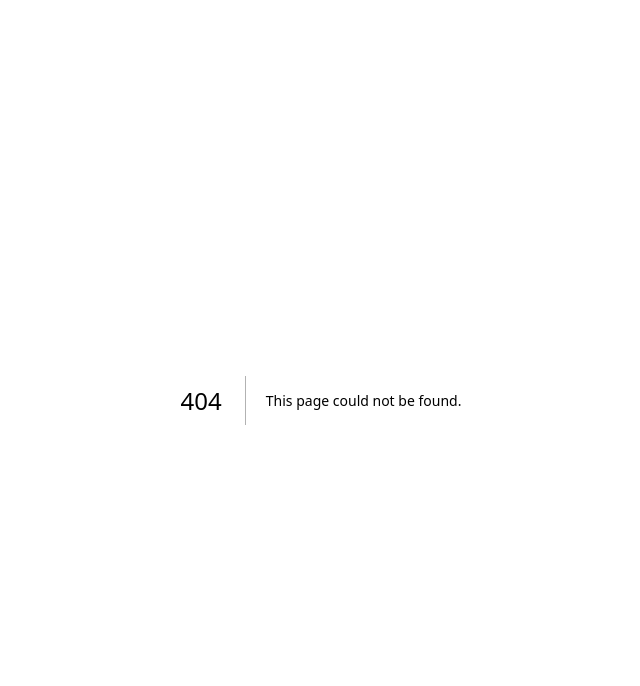
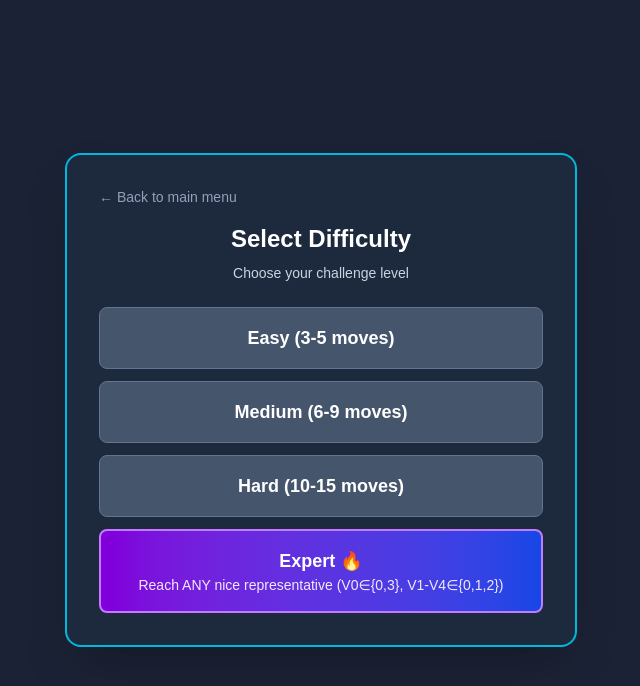
Before and after one commit to mikeion/pentagon-game, a Next.js app in the folder pentagon-webapp/: page /puzzle in a window 1280 px wide. Before the commit this address had no page. Shown: the top 686 px of the page, without its empty margins (319-959 px from the left). Built offline with nearby package versions, Linux system fonts and the light colour scheme.

Commit message:
Add MainMenu component and puzzle/sandbox pages
- Add MainMenu component for navigation
- Add /puzzle route for puzzle mode
- Add /sandbox route for sandbox mode
- Add DifficultySelector component for difficulty selection

```diff
--- /dev/null
+++ b/pentagon-webapp/src/app/puzzle/page.tsx
@@ -0,0 +1,21 @@
+'use client';
+
+import { useState } from 'react';
+import PentagonGame from '@/components/PentagonGame';
+import DifficultySelector from '@/components/DifficultySelector';
+
+type Difficulty = 'easy' | 'medium' | 'hard' | 'expert';
+
+export default function PuzzlePage() {
+  const [selectedDifficulty, setSelectedDifficulty] = useState<Difficulty | null>(null);
+
+  if (!selectedDifficulty) {
+    return <DifficultySelector onSelectDifficulty={setSelectedDifficulty} />;
+  }
+
+  return (
+    <div className="h-screen w-screen overflow-hidden">
+      <PentagonGame initialMode="puzzle" initialDifficulty={selectedDifficulty} key={`puzzle-${selectedDifficulty}`} />
+    </div>
+  );
+}
--- /dev/null
+++ b/pentagon-webapp/src/app/sandbox/page.tsx
@@ -0,0 +1,11 @@
+'use client';
+
+import PentagonGame from '@/components/PentagonGame';
+
+export default function SandboxPage() {
+  return (
+    <div className="h-screen w-screen overflow-hidden">
+      <PentagonGame initialMode="free-play" key="sandbox" />
+    </div>
+  );
+}
--- /dev/null
+++ b/pentagon-webapp/src/components/DifficultySelector.tsx
@@ -0,0 +1,57 @@
+'use client';
+
+import { useRouter } from 'next/navigation';
+
+type Difficulty = 'easy' | 'medium' | 'hard' | 'expert';
+
+interface DifficultySelectorProps {
+  onSelectDifficulty: (difficulty: Difficulty) => void;
+}
+
+export default function DifficultySelector({ onSelectDifficulty }: DifficultySelectorProps) {
+  const router = useRouter();
+
+  return (
+    <div className="absolute inset-0 z-50 flex items-center justify-center bg-slate-900/95 backdrop-blur-sm">
+      <div className="bg-slate-800 p-8 rounded-2xl shadow-2xl border-2 border-cyan-500 max-w-lg w-full">
+        <button
+          onClick={() => router.push('/')}
+          className="text-slate-400 hover:text-white mb-4 text-sm flex items-center gap-1"
+        >
+          ← Back to main menu
+        </button>
+
+        <h2 className="text-2xl font-bold text-white mb-2 text-center">Select Difficulty</h2>
+        <p className="text-slate-300 text-center text-sm mb-6">Choose your challenge level</p>
+
+        <div className="space-y-3">
+          <button
+            onClick={() => onSelectDifficulty('easy')}
+            className="w-full px-6 py-4 bg-slate-600 hover:bg-slate-500 text-white rounded-lg font-semibold text-lg transition-all border border-slate-500"
+          >
+            Easy (3-5 moves)
+          </button>
+          <button
+            onClick={() => onSelectDifficulty('medium')}
+            className="w-full px-6 py-4 bg-slate-600 hover:bg-slate-500 text-white rounded-lg font-semibold text-lg transition-all border border-slate-500"
+          >
+            Medium (6-9 moves)
+          </button>
+          <button
+            onClick={() => onSelectDifficulty('hard')}
+            className="w-full px-6 py-4 bg-slate-600 hover:bg-slate-500 text-white rounded-lg font-semibold text-lg transition-all border border-slate-500"
+          >
+            Hard (10-15 moves)
+          </button>
+          <button
+            onClick={() => onSelectDifficulty('expert')}
+            className="w-full px-6 py-4 bg-gradient-to-r from-purple-700 to-blue-700 hover:from-purple-600 hover:to-blue-600 text-white rounded-lg font-semibold text-lg transition-all border-2 border-purple-400"
+          >
+            <div>Expert 🔥</div>
+            <div className="text-sm font-normal text-purple-100">Reach ANY nice representative (V0∈{'{0,3}'}, V1-V4∈{'{0,1,2}'})</div>
+          </button>
+        </div>
+      </div>
+    </div>
+  );
+}
--- /dev/null
+++ b/pentagon-webapp/src/components/MainMenu.tsx
@@ -0,0 +1,109 @@
+'use client';
+
+import { useRouter } from 'next/navigation';
+import { useState } from 'react';
+
+export default function MainMenu() {
+  const router = useRouter();
+  const [showQuickReference, setShowQuickReference] = useState(false);
+
+  return (
+    <div className="relative w-screen h-screen overflow-hidden bg-slate-900 flex items-center justify-center">
+      <div className="bg-slate-800 p-8 rounded-2xl shadow-2xl border-2 border-indigo-500 max-w-lg w-full max-h-[90vh] overflow-y-auto">
+        <h2 className="text-3xl font-bold text-white mb-1 text-center">R₁₀ Matroid Chip Firing</h2>
+        <p className="text-slate-400 text-center mb-2 text-xs">
+          Based on the paper:
+        </p>
+        <p className="text-indigo-300 text-center mb-4 text-sm font-semibold">
+          McDonough & Ion (2025) - Chip-Firing and the Sandpile Group of the R₁₀ Matroid
+        </p>
+
+        {/* Introductory Context */}
+        <div className="bg-slate-700/50 p-4 rounded-lg mb-5 border border-slate-600">
+          <p className="text-slate-200 text-sm leading-relaxed mb-3">
+            <span className="font-semibold text-cyan-300">What this app does:</span> Visualizes chip-firing on the R₁₀ matroid using <span className="font-semibold text-indigo-300">Gaussian integers</span> (complex numbers a+bi where a,b are integers) on a pentagon.
+          </p>
+          <p className="text-slate-200 text-sm leading-relaxed mb-2">
+            <span className="font-semibold text-cyan-300">Paper's contribution:</span> Shows all <span className="font-semibold text-white">162 equivalence classes</span> of S(R₁₀) have explicit "nice representatives" (Theorem 3.8) and gives Algorithm 3.10 to find them.
+          </p>
+          <p className="text-slate-200 text-sm leading-relaxed">
+            Apply <span className="font-semibold text-white">4 firing moves</span> (A, B, and their negatives)
+            as described in <span className="text-indigo-300 font-medium">Section 3</span> to explore
+            the <span className="font-semibold text-white">162 equivalence classes</span> of this mathematical system.
+          </p>
+        </div>
+
+        {/* Quick Reference - Collapsible */}
+        <div className="mb-5">
+          <button
+            onClick={() => setShowQuickReference(!showQuickReference)}
+            className="w-full px-4 py-2 bg-slate-700/70 hover:bg-slate-600/70 text-slate-200 rounded-lg text-sm font-medium transition-all border border-slate-600 flex items-center justify-between"
+          >
+            <span>Quick Reference: Firing Moves</span>
+            <span className="text-lg">{showQuickReference ? '−' : '+'}</span>
+          </button>
+          {showQuickReference && (
+            <div className="mt-2 bg-slate-700/30 p-4 rounded-lg border border-slate-600 text-xs space-y-2">
+              <div className="grid grid-cols-2 gap-3">
+                <div>
+                  <div className="font-semibold text-indigo-300 mb-1">Move A (left-click)</div>
+                  <div className="text-slate-300">Vertex: +1+i</div>
+                  <div className="text-slate-300">Neighbors: −i</div>
+                </div>
+                <div>
+                  <div className="font-semibold text-purple-300 mb-1">Move B (left-click)</div>
+                  <div className="text-slate-300">Vertex: −1+i</div>
+                  <div className="text-slate-300">Neighbors: +1</div>
+                </div>
+                <div>
+                  <div className="font-semibold text-indigo-300 mb-1">Move −A (right-click)</div>
+                  <div className="text-slate-300">Vertex: −1−i</div>
+                  <div className="text-slate-300">Neighbors: +i</div>
+                </div>
+                <div>
+                  <div className="font-semibold text-purple-300 mb-1">Move −B (right-click)</div>
+                  <div className="text-slate-300">Vertex: +1−i</div>
+                  <div className="text-slate-300">Neighbors: −1</div>
+                </div>
+              </div>
+              <p className="text-slate-400 text-center pt-2 border-t border-slate-600">
+                Each move adds chips to a vertex and its two adjacent neighbors (pentagon edges only)
+              </p>
+            </div>
+          )}
+        </div>
+
+        <p className="text-white mb-4 text-center font-semibold text-lg">Select Mode</p>
+        <div className="space-y-3">
+          <button
+            onClick={() => router.push('/puzzle')}
+            className="w-full px-6 py-5 bg-cyan-700 hover:bg-cyan-600 text-white rounded-lg font-semibold transition-all border border-cyan-600"
+          >
+            <div className="text-lg mb-1">Puzzle Mode</div>
+            <div className="text-sm text-cyan-100">Solve puzzles with 4 difficulty levels. Easy-Hard: reach (0,0,0,0,0). <span className="font-medium text-cyan-200">Expert</span>: reach any nice representative!</div>
+          </button>
+          <button
+            onClick={() => router.push('/example-311')}
+            className="w-full px-6 py-5 bg-slate-600 hover:bg-slate-500 text-white rounded-lg font-semibold transition-all border border-cyan-500"
+          >
+            <div className="text-lg mb-1 flex items-center justify-center gap-2">
+              <span>📖</span>
+              <span>Example 3.11 Tutorial</span>
+            </div>
+            <div className="text-sm text-slate-200 space-y-1">
+              <div><span className="font-semibold text-cyan-300">Initial:</span> (3+i, 4-6i, 7+i, -8-8i, 3)</div>
+              <div className="text-xs text-slate-300">Interactive demonstration of Algorithm 3.10 using linear algebra and direct transformations.</div>
+            </div>
+          </button>
+          <button
+            onClick={() => router.push('/sandbox')}
+            className="w-full px-6 py-5 bg-slate-700 hover:bg-slate-600 text-white rounded-lg font-semibold transition-all border border-slate-600"
+          >
+            <div className="text-lg mb-1">Sandbox Mode</div>
+            <div className="text-sm text-slate-300">Freely set chips and explore dynamics. Experiment with <span className="font-medium text-indigo-300">Lemma 3.4</span>: removing imaginary chips through B-firings.</div>
+          </button>
+        </div>
+      </div>
+    </div>
+  );
+}
```
